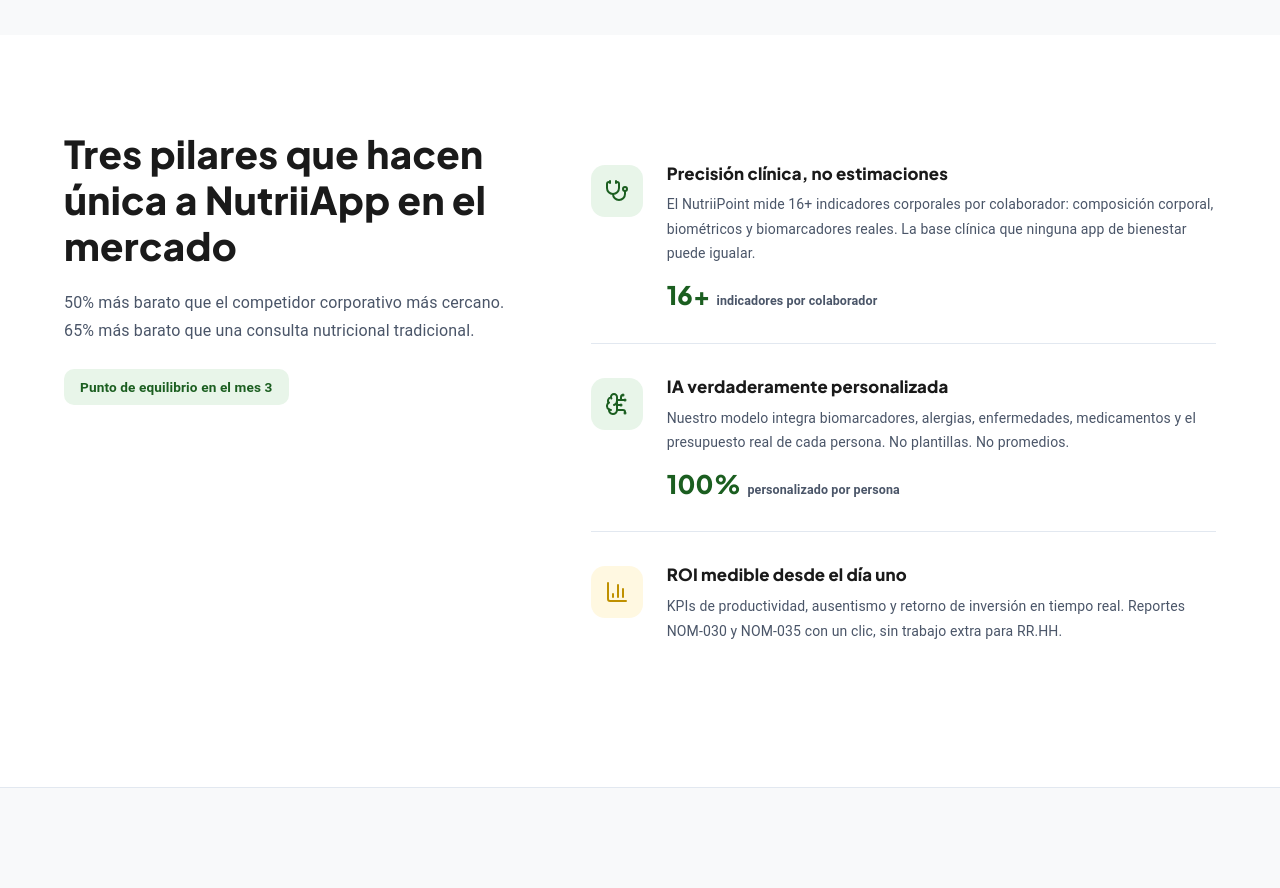
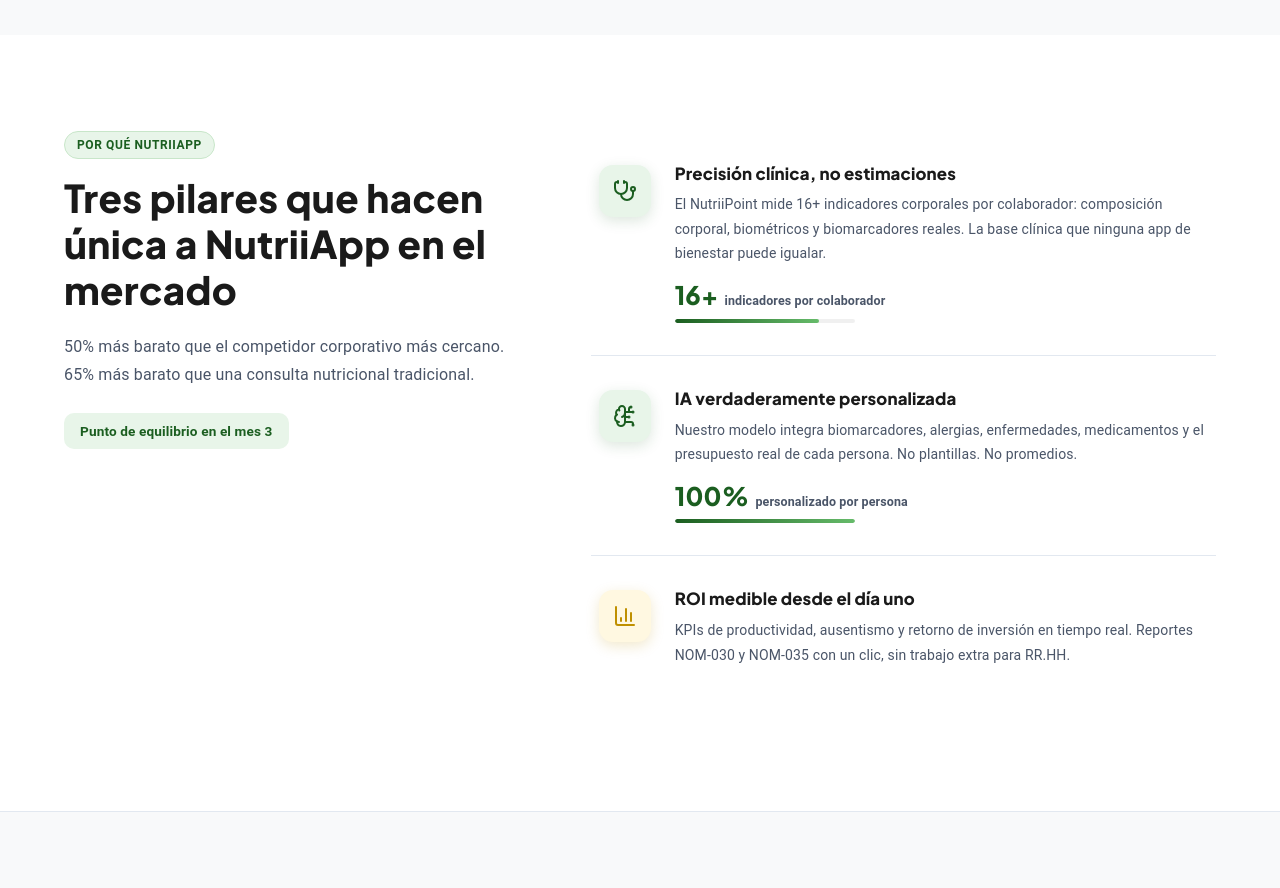
Before and after one commit to MichelEncarnacion/NutriAppWeb, a React (Vite) app: page / in a window 1280 px wide. Shown: the part 1120-2008 px from the top of the page. Built offline with nearby package versions, Linux system fonts and the light colour scheme; no server answers.

Commit message:
feat(benefits): add eyebrow label, icon hover, progress bars, row hover effect

```diff
--- a/src/components/landing/LandingBenefits.jsx
+++ b/src/components/landing/LandingBenefits.jsx
@@ -1,6 +1,7 @@
 // src/components/landing/LandingBenefits.jsx
+import { useRef } from "react";
 import { Box, Container, Typography } from "@mui/material";
-import { motion } from "framer-motion";
+import { motion, useInView } from "framer-motion";
 import { Stethoscope, BrainCircuit, BarChart3 } from "lucide-react";
 import { C, fadeInUp, stagger } from "./landingTokens";
 
@@ -11,6 +12,7 @@
     desc:        "El NutriiPoint mide 16+ indicadores corporales por colaborador: composición corporal, biométricos y biomarcadores reales. La base clínica que ninguna app de bienestar puede igualar.",
     metric:      "16+",
     metricLabel: "indicadores por colaborador",
+    progress:    80,
     color:       C.primary,
     iconBg:      "#E8F5E9",
   },
@@ -20,6 +22,7 @@
     desc:        "Nuestro modelo integra biomarcadores, alergias, enfermedades, medicamentos y el presupuesto real de cada persona. No plantillas. No promedios.",
     metric:      "100%",
     metricLabel: "personalizado por persona",
+    progress:    100,
     color:       C.primary,
     iconBg:      "#E8F5E9",
   },
@@ -31,6 +34,38 @@
     iconBg:      "#FFF8E1",
   },
 ];
+
+function ProgressBar({ progress, color }) {
+  const ref = useRef(null);
+  const inView = useInView(ref, { once: true });
+
+  return (
+    <Box
+      ref={ref}
+      sx={{
+        height:       4,
+        bgcolor:      "rgba(0,0,0,0.06)",
+        borderRadius: 2,
+        overflow:     "hidden",
+        mt:           1,
+        maxWidth:     180,
+      }}
+    >
+      <motion.div
+        initial={{ width: 0 }}
+        animate={inView ? { width: `${progress}%` } : { width: 0 }}
+        transition={{ duration: 1, ease: "easeOut", delay: 0.2 }}
+        style={{
+          height:       "100%",
+          background:   color === C.gold
+            ? "linear-gradient(90deg, #BF9000, #F9A825)"
+            : "linear-gradient(90deg, #1B5E20, #66BB6A)",
+          borderRadius: 8,
+        }}
+      />
+    </Box>
+  );
+}
 
 export default function LandingBenefits() {
   return (
@@ -44,7 +79,7 @@
             alignItems:          "flex-start",
           }}
         >
-          {/* Left — heading fijo mientras scrolleas */}
+          {/* Left — heading sticky en desktop */}
           <motion.div
             initial={{ opacity: 0, y: 20 }}
             whileInView={{ opacity: 1, y: 0 }}
@@ -52,6 +87,24 @@
             transition={{ duration: 0.5 }}
           >
             <Box sx={{ position: { md: "sticky" }, top: { md: 100 } }}>
+              {/* Eyebrow label */}
+              <Box
+                sx={{
+                  display:      "inline-flex",
+                  alignItems:   "center",
+                  bgcolor:      "#E8F5E9",
+                  border:       "1px solid #C8E6C9",
+                  borderRadius: "20px",
+                  px:           1.5,
+                  py:           0.5,
+                  mb:           2,
+                }}
+              >
+                <Typography sx={{ color: C.primary, fontSize: "0.75rem", fontWeight: 700, letterSpacing: "0.05em" }}>
+                  POR QUÉ NUTRIIAPP
+                </Typography>
+              </Box>
+
               <Typography
                 component="h2"
                 sx={{
@@ -85,7 +138,7 @@
             </Box>
           </motion.div>
 
-          {/* Right — pilares como filas, sin tarjetas */}
+          {/* Right — pilares */}
           <motion.div
             variants={stagger}
             initial="hidden"
@@ -93,17 +146,20 @@
             viewport={{ once: true, amount: 0.1 }}
           >
             <Box sx={{ display: "flex", flexDirection: "column" }}>
-              {PILLARS.map(({ Icon, title, desc, metric, metricLabel, color, iconBg }, i) => (
+              {PILLARS.map(({ Icon, title, desc, metric, metricLabel, progress, color, iconBg }, i) => (
                 <motion.div key={title} variants={fadeInUp}>
+                  <motion.div whileHover={{ backgroundColor: "rgba(27,94,32,0.025)" }} style={{ borderRadius: 12 }}>
                     <Box
                       sx={{
-                      display:      "flex",
-                      gap:          3,
-                      py:           { xs: 3.5, md: 4 },
-                      borderTop:    i > 0 ? `1px solid ${C.border}` : "none",
+                        display:   "flex",
+                        gap:       3,
+                        py:        { xs: 3.5, md: 4 },
+                        px:        1,
+                        borderTop: i > 0 ? `1px solid ${C.border}` : "none",
                       }}
                     >
-                    {/* Icon */}
+                      {/* Icon con hover */}
+                      <motion.div whileHover={{ scale: 1.1, rotate: 5 }} transition={{ type: "spring", stiffness: 300 }}>
                         <Box
                           sx={{
                             width:          52,
@@ -115,10 +171,14 @@
                             justifyContent: "center",
                             flexShrink:     0,
                             mt:             0.25,
+                            boxShadow:      color === C.gold
+                              ? "0 4px 14px rgba(191,144,0,0.2)"
+                              : "0 4px 14px rgba(27,94,32,0.15)",
                           }}
                         >
                           <Icon size={24} color={color} />
                         </Box>
+                      </motion.div>
 
                       <Box sx={{ flex: 1 }}>
                         <Typography
@@ -136,7 +196,9 @@
                         <Typography sx={{ color: C.textMuted, fontSize: "0.875rem", lineHeight: 1.75, mb: 2 }}>
                           {desc}
                         </Typography>
+
                         {metric && (
+                          <>
                             <Box sx={{ display: "flex", alignItems: "baseline", gap: 0.75 }}>
                               <Typography
                                 sx={{
@@ -153,9 +215,12 @@
                                 {metricLabel}
                               </Typography>
                             </Box>
+                            {progress && <ProgressBar progress={progress} color={color} />}
+                          </>
                         )}
                       </Box>
                     </Box>
+                  </motion.div>
                 </motion.div>
               ))}
             </Box>
```
Lines whose indentation alone changed are shown as unchanged.
